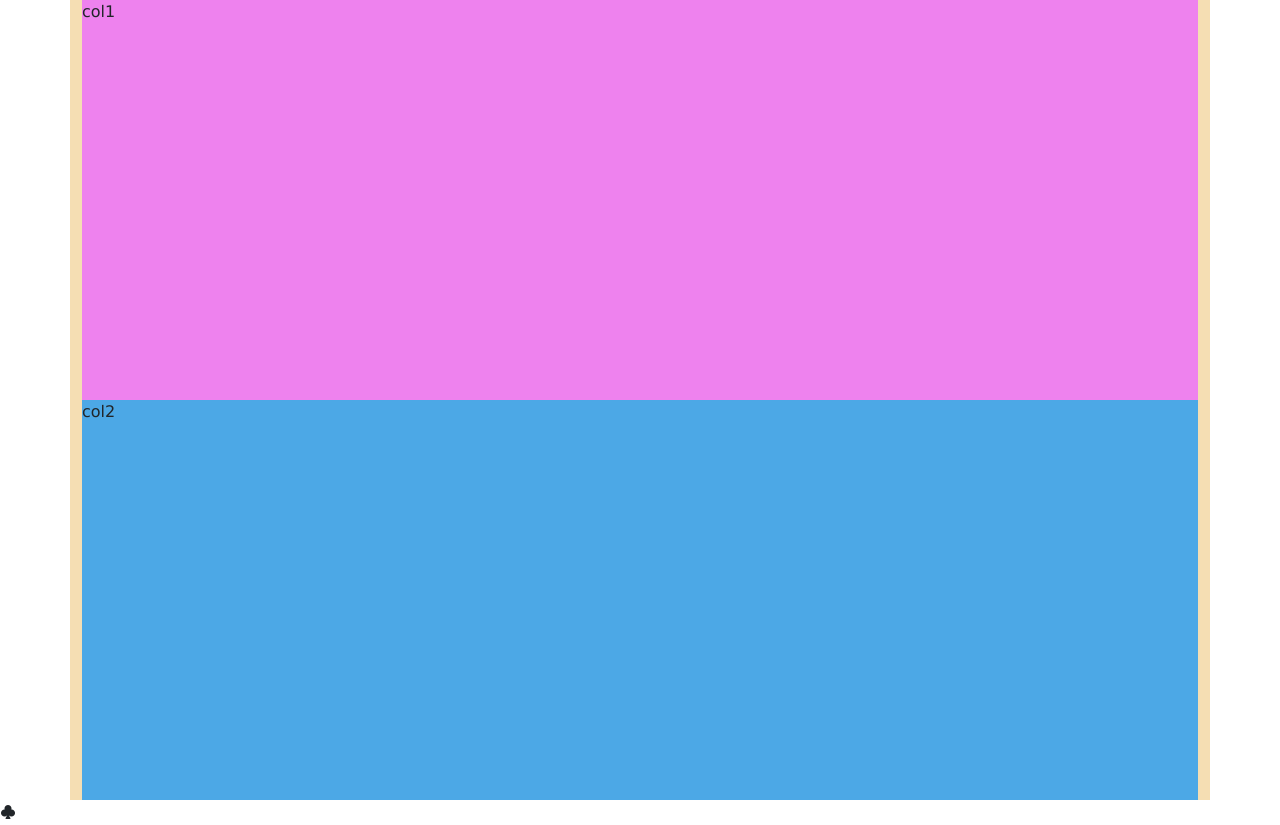
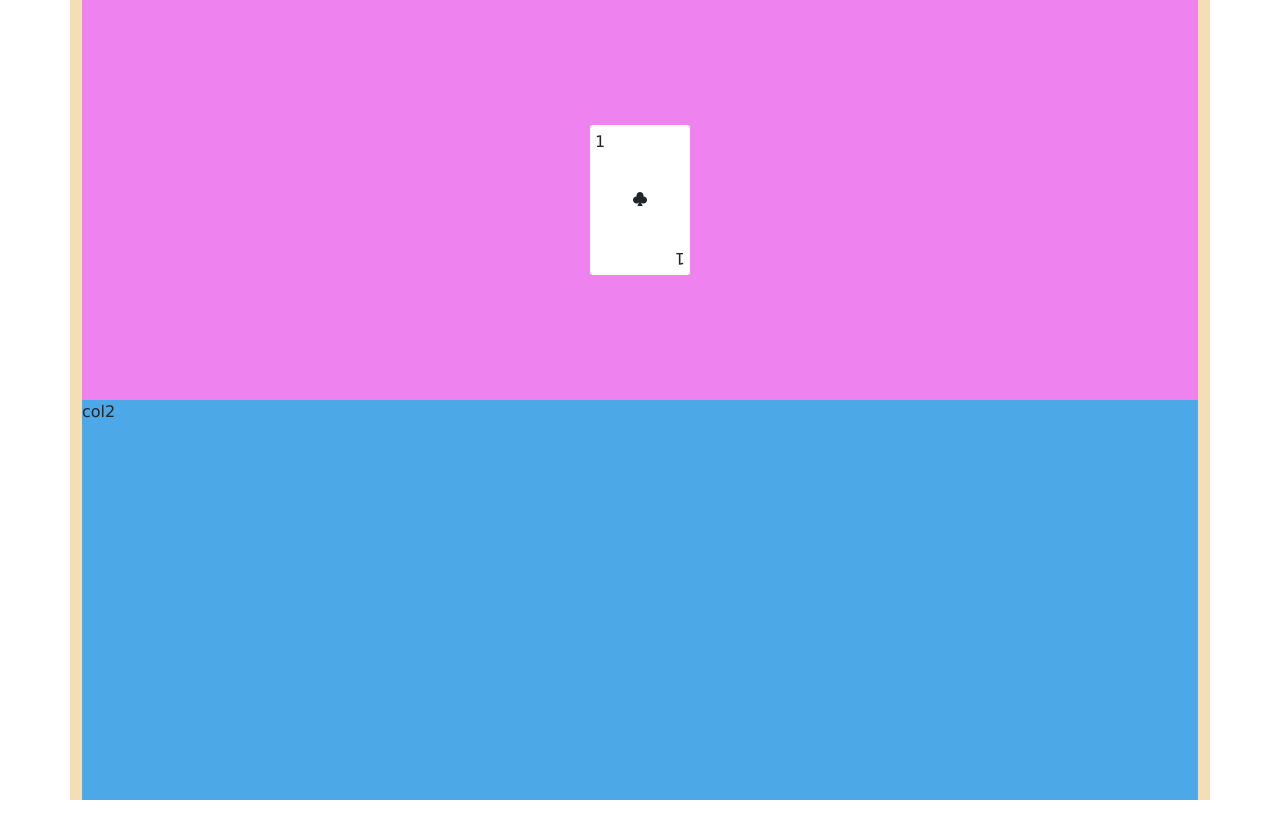
Before and after one commit to eugeneesperas05/card-game, a plain HTML site: page index.html in a window 1280 px wide. After the commit the page ends 800 px from the top, so only its background shows below. Drawn offline with nearby package versions, Linux system fonts and the light colour scheme.

Commit message:
first commit 9

```diff
--- a/index.html
+++ b/index.html
@@ -17,10 +17,15 @@
   </head>
   <body>
     <div class="container">
-      <div class="col1">col1</div>
+      <div class="col1">
+        <div class="given-card">
+          <div class="top-num">1</div>
+          <div class="shape"><i class="bi bi-suit-club-fill"></i></div>
+          <div class="bot-num">1</div>
+        </div>
+      </div>
       <div class="col2">col2</div>
     </div>
-    <i class="bi bi-suit-club-fill"></i>
     <script src="index.js"></script>
   </body>
 </html>
--- a/styles.css
+++ b/styles.css
@@ -22,7 +22,30 @@
   width: 100%;
   height: 50vh;
   background: violet;
+
+  display: flex;
+  justify-content: center;
+  align-items: center;
 }
+.given-card {
+  width: 100px;
+  height: 150px;
+  padding: 5px;
+  background: #fff;
+  border-radius: 3px;
+  display: flex;
+  flex-direction: column;
+  justify-content: space-between;
+}
+
+.given-card .shape {
+  text-align: center;
+}
+
+.given-card .bot-num {
+  transform: rotate(180deg);
+}
+
 .col2 {
   width: 100%;
   height: 50vh;
@@ -51,26 +74,3 @@
     background: rgb(76, 168, 230);
   }
 }
-
-/* @media only screen and (min-width: 768px) and (max-width: 991px) {
-  .container {
-    width: 100%;
-    height: 100vh;
-    background: wheat;
-    display: flex;
-    justify-content: center;
-    align-items: center;
-    flex-direction: column;
-  }
-
-  .col1 {
-    width: 100%;
-    height: 50vh;
-    background: violet;
-  }
-  .col2 {
-    width: 100%;
-    height: 50vh;
-    background: rgb(76, 168, 230);
-  }
-} */
```
